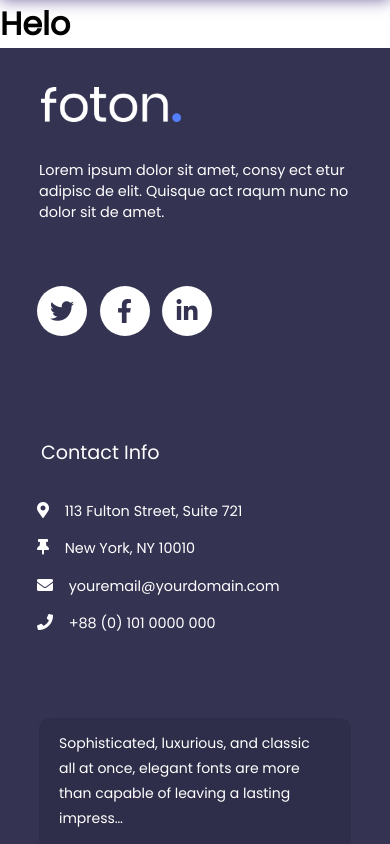
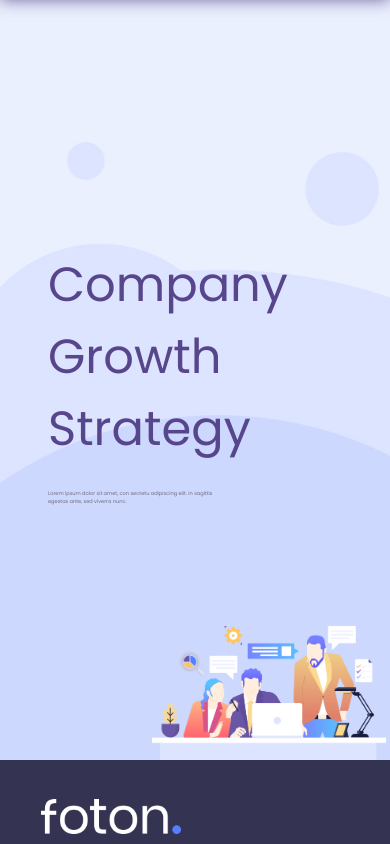
Before and after one commit to nimapm/Foton, a React (Create React App) app: page /about in a window 390 px wide. Shown: the top 844 px of the page. Built offline with nearby package versions, Linux system fonts and the light colour scheme.

Commit message:
about us container added without responsive

```diff
--- a/src/assets/css/_common.scss
+++ b/src/assets/css/_common.scss
@@ -233,6 +233,85 @@
 /* customers carousel end */
 
 /* c-img-right start */
+.c-img-right {
+    width: 100%;
+    height: 90vh;
+    position: relative;
+}
+
+.c-img-right-bg {
+    width: 100%;
+    height: 100%;
+    text-align: center;
+    position: absolute;
+    top: 0;
+
+    .c-img-right-bg-img {
+        width: 100%;
+        height: 100%;
+        object-fit: cover;
+    }
+
+    .img-none {
+        display: none;
+    }
+}
+
+
+.c-img-right-content {
+    width: 100%;
+    height: 100%;
+    text-align: center;
+    position: relative;
+}
+
+.c-img-right-content-left {
+    width: 50%;
+    height: 100%;
+    display: inline-block;
+    vertical-align: top;
+}
+
+.c-img-right-content-right {
+    width: 50%;
+    height: 100%;
+    display: inline-block;
+}
+
+.c-img-right-content-left-cnt {
+    width: 70%;
+    margin-left: 10%;
+    height: max-content;
+    display: inline-block;
+    text-align: left;
+
+    h2 {
+        font-size: 3em;
+        color: $main-blue;
+        font-weight: normal;
+    }
+
+    p {
+        color: $main-grey;
+        font-size: 1.3vw;
+
+    }
+}
+
+
+.c-img-right-content-right-cnt {
+    width: 100%;
+    height: 100%;
+    text-align: center;
+    position: relative;
+
+    img {
+        width: 120%;
+        position: absolute;
+        bottom: 0;
+        right: 2%;
+    }
+}
 
 /* c-img-right end*/
 
--- a/src/components/about.jsx
+++ b/src/components/about.jsx
@@ -1,11 +1,14 @@
 import React, { Component } from "react";
+
+import ContainerImageRight from "./common/containers/c-img-right";
 
 class About extends Component {
   state = {};
+
   render() {
     return (
       <div>
-        <h1>Helo</h1>
+        <ContainerImageRight background={true} />
       </div>
     );
   }
--- a/src/components/common/containers/c-img-right.jsx
+++ b/src/components/common/containers/c-img-right.jsx
@@ -1,10 +1,56 @@
-import React, { Component } from 'react';
+import React, { Component } from "react";
 
-class  extends Component {
-    state = {  }
-    render() {
-        return (  );
-    }
+import style from "../../../assets/css/_common.scss";
+
+class ContainerImageRight extends Component {
+  state = {};
+  render() {
+    let classes = "c-img-right-bg-img";
+    if (!this.props.background) classes += " img-none";
+    return (
+      <div className="c-img-right">
+        <div className="c-img-right-bg">
+          <img
+            className={classes}
+            src={require("../../../assets/images/background/container-bg.jpg")}
+          />
+        </div>
+        <div className="c-img-right-content">
+          <div className="c-img-right-content-left">
+            <div className="cnt1">
+              <div className="cnt2">
+                <div className="c-img-right-content-left-cnt">
+                  <h2>
+                    Company <br /> Growth Strategy
+                  </h2>
+                  <br />
+                  <p>
+                    Lorem ipsum dolor sit amet, con sectetu adipiscing elit. In
+                    sagittis egestas ante, sed viverra nunc.
+                  </p>
+                </div>
+              </div>
+            </div>
+          </div>
+          <div className="c-img-right-content-right">
+            <div className="cnt1">
+              <div className="cnt2">
+                <div className="c-img-right-content-right-cnt">
+                  <div className="cnt1">
+                    <div className="cnt2">
+                      <img
+                        src={require("../../../assets/images/elements/about-us.png")}
+                      />
+                    </div>
+                  </div>
+                </div>
+              </div>
+            </div>
+          </div>
+        </div>
+      </div>
+    );
+  }
 }
 
-export default ;
+export default ContainerImageRight;
```
Also changed, not shown: src/assets/images/background/container-bg.jpg (added), src/assets/images/elements/about-us.png (added).
